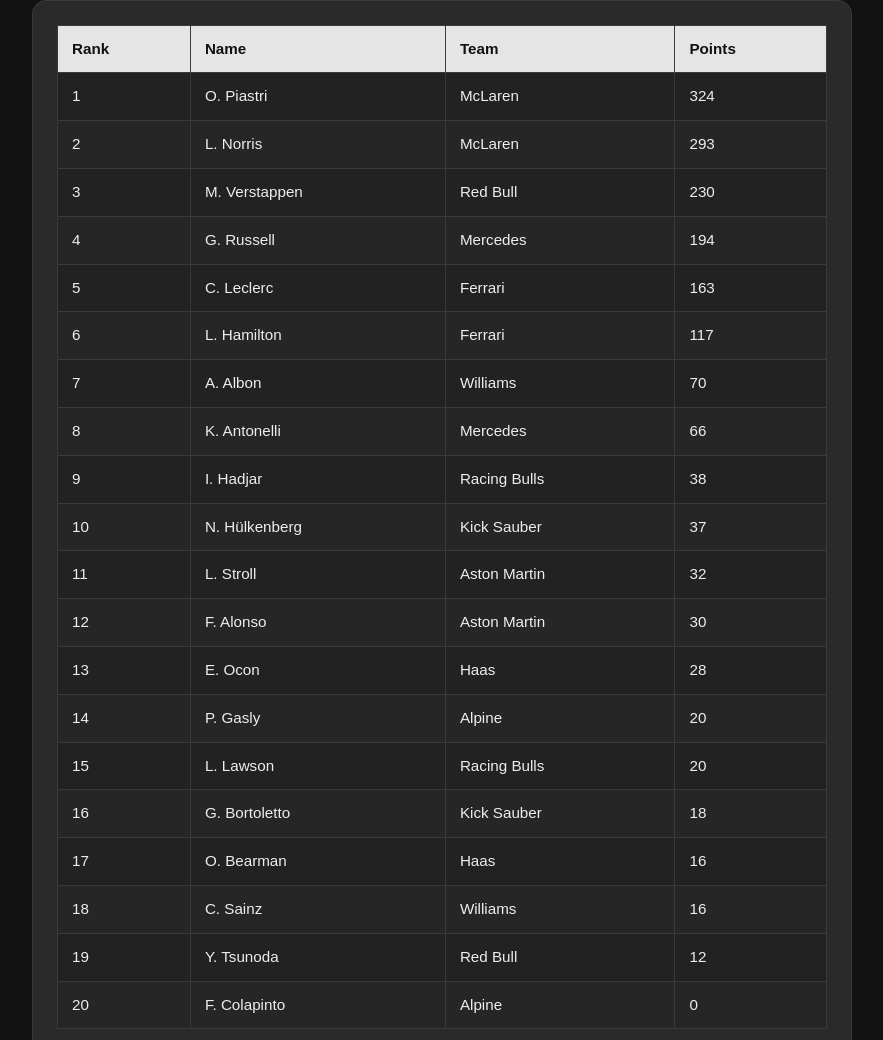
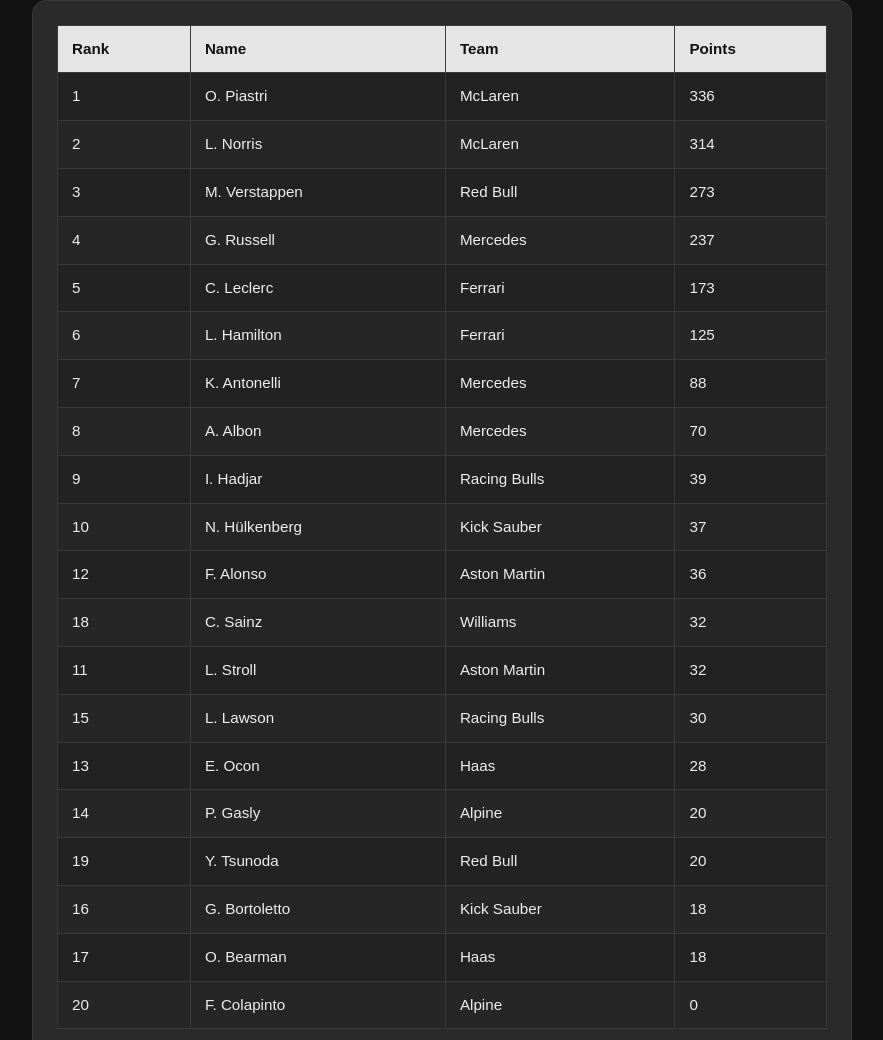
Before and after one commit to Tag427/Tag427.github.io, a plain HTML site: page projects/part7/pages/dstandings.html in a window 1280 px wide. Shown: the part 324-1364 px from the top of the page, without its empty margins (198-1081 px from the left). Drawn offline with Linux system fonts and the light colour scheme.

Commit message:
standings update

```diff
--- a/projects/part7/pages/dstandings.html
+++ b/projects/part7/pages/dstandings.html
@@ -65,55 +65,55 @@
               <td>1</td>
               <td>O. Piastri</td>
               <td>McLaren</td>
-              <td>324</td>
+              <td>336</td>
             </tr>
             <tr>
               <td>2</td>
               <td>L. Norris</td>
               <td>McLaren</td>
-              <td>293</td>
+              <td>314</td>
             </tr>
             <tr>
               <td>3</td>
               <td>M. Verstappen</td>
               <td>Red Bull</td>
-              <td>230</td>
+              <td>273</td>
             </tr>
             <tr>
               <td>4</td>
               <td>G. Russell</td>
               <td>Mercedes</td>
-              <td>194</td>
+              <td>237</td>
             </tr>
             <tr>
               <td>5</td>
               <td>C. Leclerc</td>
               <td>Ferrari</td>
-              <td>163</td>
+              <td>173</td>
             </tr>
             <tr>
               <td>6</td>
               <td>L. Hamilton</td>
               <td>Ferrari</td>
-              <td>117</td>
+              <td>125</td>
             </tr>
             <tr>
               <td>7</td>
-              <td>A. Albon</td>
-              <td>Williams</td>
-              <td>70</td>
+              <td>K. Antonelli</td>
+              <td>Mercedes</td>
+              <td>88</td>
             </tr>
             <tr>
               <td>8</td>
-              <td>K. Antonelli</td>
+              <td>A. Albon</td>
               <td>Mercedes</td>
-              <td>66</td>
+              <td>70</td>
             </tr>
             <tr>
               <td>9</td>
               <td>I. Hadjar</td>
               <td>Racing Bulls</td>
-              <td>38</td>
+              <td>39</td>
             </tr>
             <tr>
               <td>10</td>
@@ -122,15 +122,27 @@
               <td>37</td>
             </tr>
             <tr>
+              <td>12</td>
+              <td>F. Alonso</td>
+              <td>Aston Martin</td>
+              <td>36</td>
+            </tr>
+            <tr>
+              <td>18</td>
+              <td>C. Sainz</td>
+              <td>Williams</td>
+              <td>32</td>
+            </tr>
+            <tr>
               <td>11</td>
               <td>L. Stroll</td>
               <td>Aston Martin</td>
               <td>32</td>
             </tr>
             <tr>
-              <td>12</td>
-              <td>F. Alonso</td>
-              <td>Aston Martin</td>
+              <td>15</td>
+              <td>L. Lawson</td>
+              <td>Racing Bulls</td>
               <td>30</td>
             </tr>
             <tr>
@@ -146,9 +158,9 @@
               <td>20</td>
             </tr>
             <tr>
-              <td>15</td>
-              <td>L. Lawson</td>
-              <td>Racing Bulls</td>
+              <td>19</td>
+              <td>Y. Tsunoda</td>
+              <td>Red Bull</td>
               <td>20</td>
             </tr>
             <tr>
@@ -161,19 +173,7 @@
               <td>17</td>
               <td>O. Bearman</td>
               <td>Haas</td>
-              <td>16</td>
-            </tr>
-            <tr>
               <td>18</td>
-              <td>C. Sainz</td>
-              <td>Williams</td>
-              <td>16</td>
-            </tr>
-            <tr>
-              <td>19</td>
-              <td>Y. Tsunoda</td>
-              <td>Red Bull</td>
-              <td>12</td>
             </tr>
             <tr>
               <td>20</td>
```
Also changed, not shown: projects/part7/pages/cstandings.html (+18 -18 lines).
